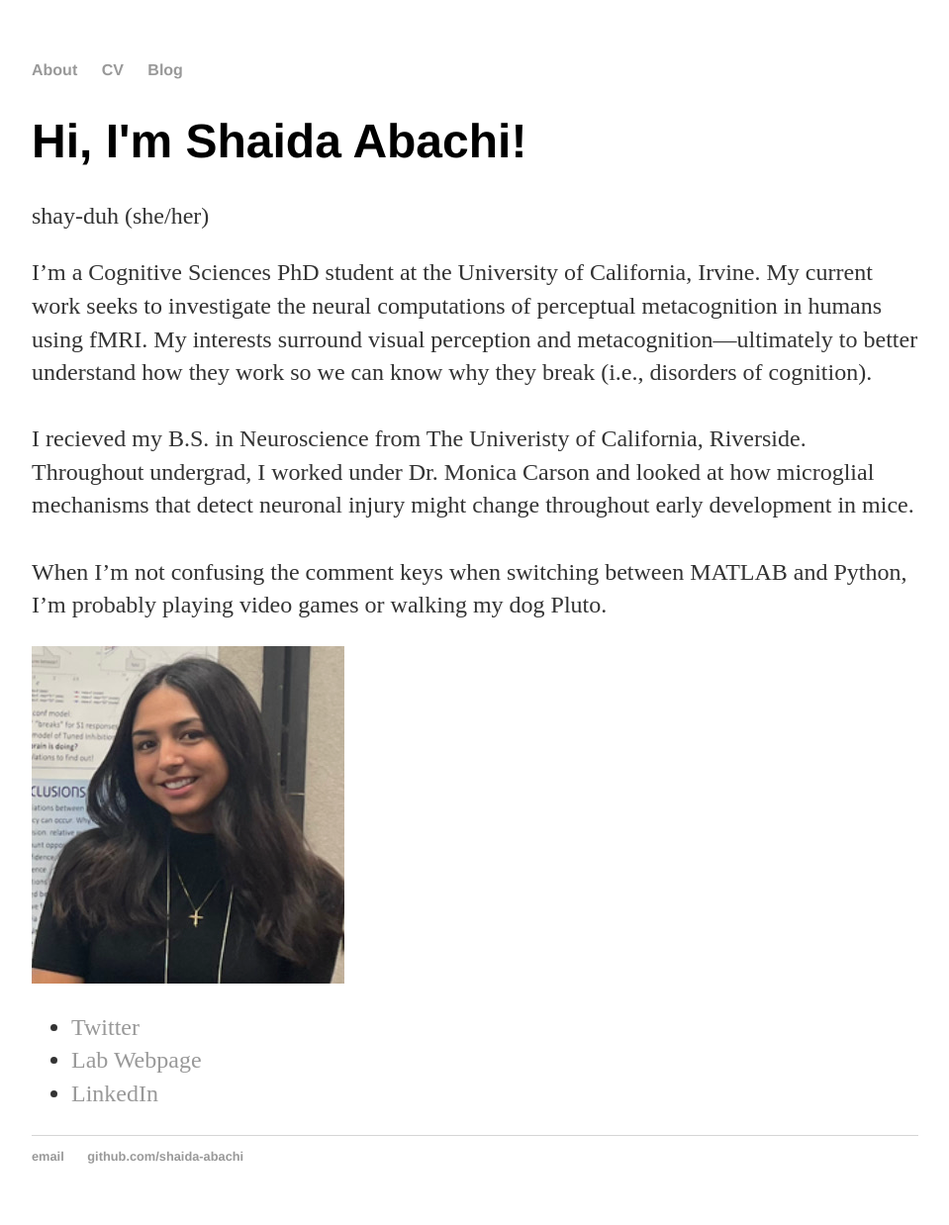
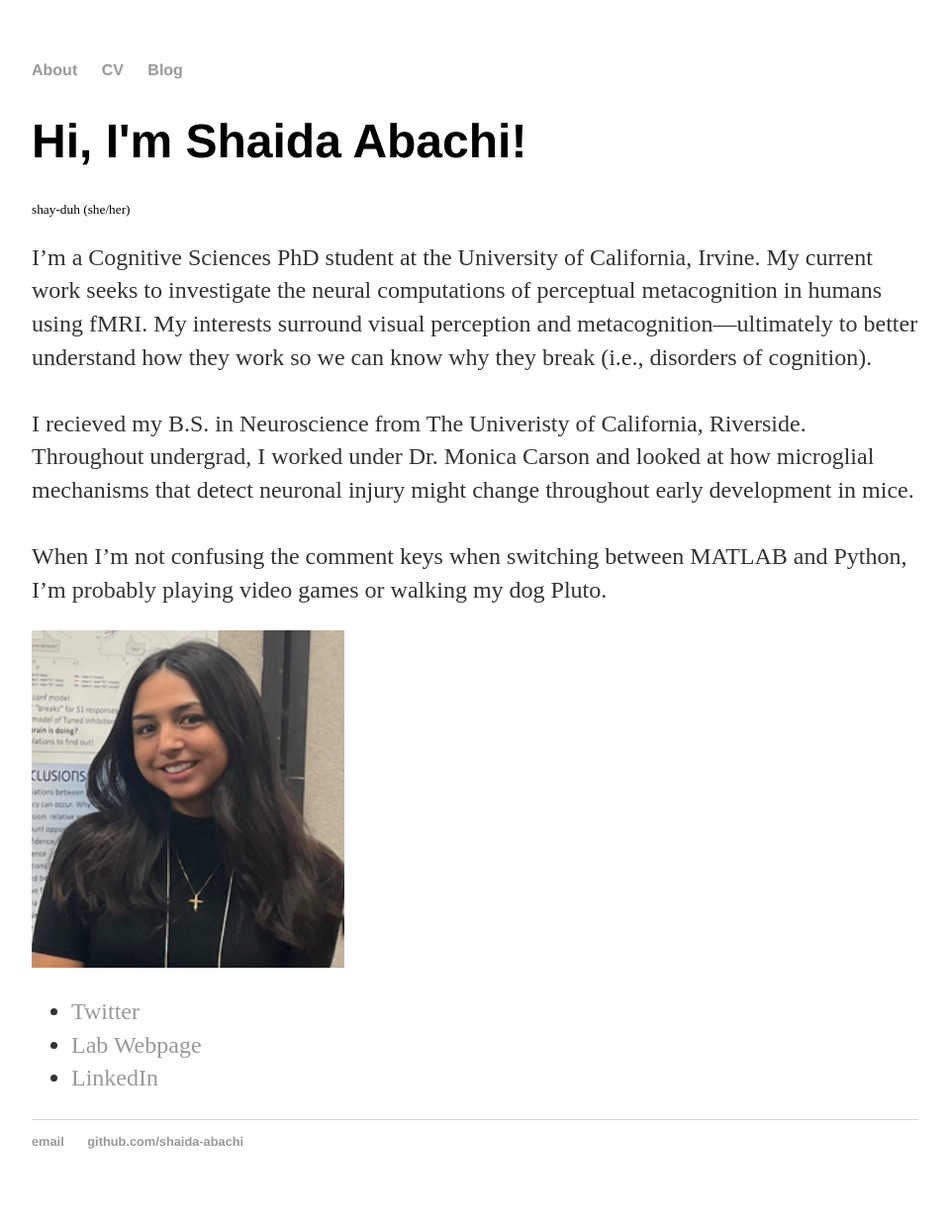
Before and after one commit to shaida-abachi/shaida-abachi.github.io, a Jekyll site: the page built from index.html, in a window 1280 px wide. Shown: the whole page at 99% size, without its empty margins (160-1119 px from the left). Built offline with Jekyll 4.4.1, drawn with Linux system fonts in a browser that asks for light colours.

```diff
--- a/index.html
+++ b/index.html
@@ -4,7 +4,7 @@ title: Shaida Abachi
 ---
 
 		<div class="blurb">
-			<h1>Hi, I'm Shaida Abachi!</h1><p>shay-duh (she/her)</p>
+			<h1>Hi, I'm Shaida Abachi!</h1><small>shay-duh (she/her)</small>
 
 			<p>I’m a Cognitive Sciences PhD student at the University of California, Irvine. My current work seeks to investigate the neural computations of perceptual metacognition in humans using fMRI.
 				My interests surround visual perception and metacognition—ultimately to better understand how they work so we can know why they break (i.e., disorders of cognition).<br><br>
```
